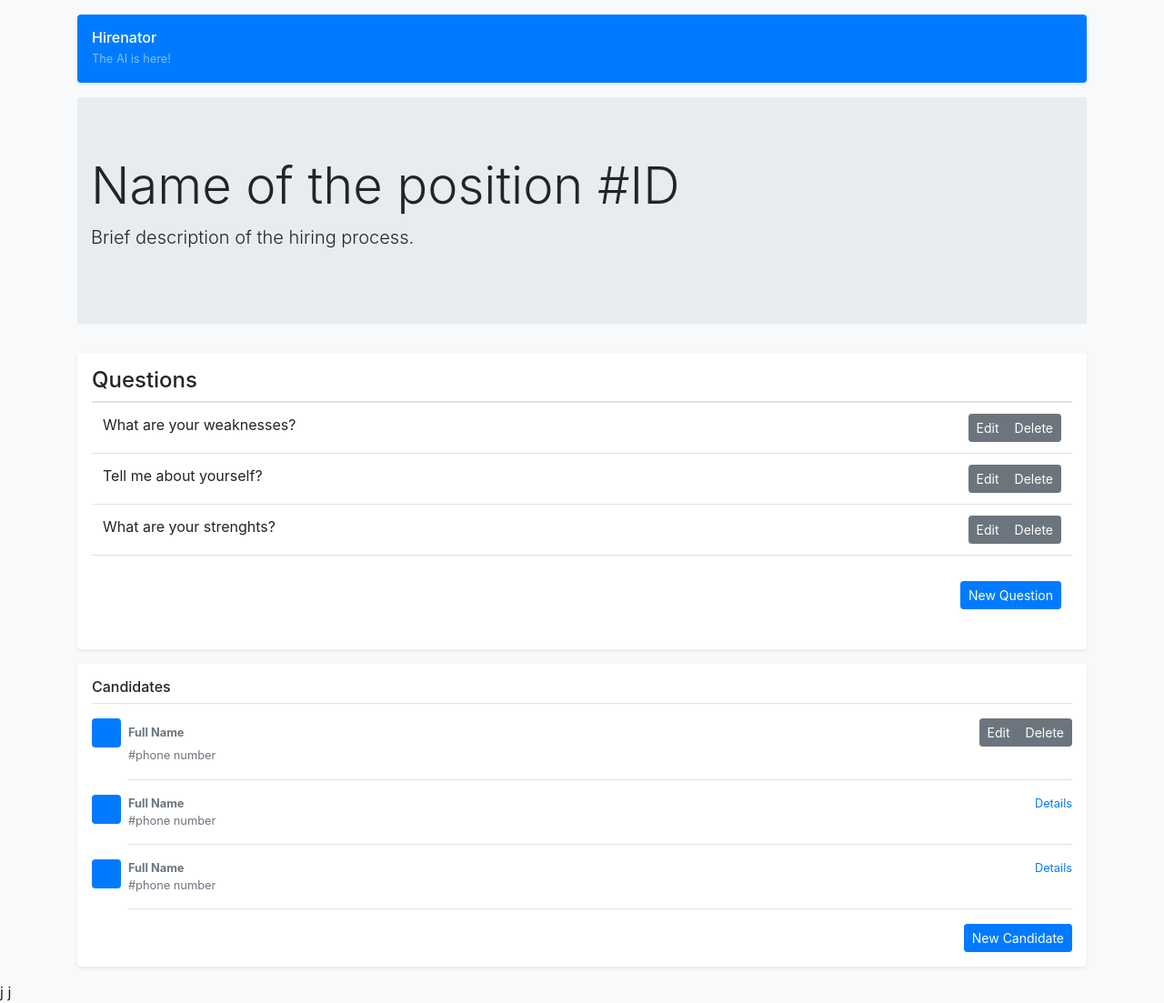
After one commit to gcgbarbosa/hackaz, a PHP site: page /manage_process.php in a window 1280 px wide. The commit adds this page. Shown: the whole page at 91% size. Run offline with PHP 8.4, Linux system fonts and the light colour scheme; some libraries are stand-ins or nearby versions.

Commit message:
changed crazy view to a table

```diff
--- /dev/null
+++ b/manage_process.php
@@ -0,0 +1,241 @@
+
+<!doctype html>
+<html lang="en">
+  <head>
+    <meta charset="utf-8">
+    <meta name="viewport" content="width=device-width, initial-scale=1, shrink-to-fit=no">
+    <meta name="description" content="">
+    <meta name="author" content="Mark Otto, Jacob Thornton, and Bootstrap contributors">
+    <meta name="generator" content="Jekyll v3.8.6">
+    <title>Manage Hiring Process - Hirenator</title>
+
+    <link rel="canonical" href="https://getbootstrap.com/docs/4.4/examples/offcanvas/">
+
+    <link rel="stylesheet"
+       href="https://stackpath.bootstrapcdn.com/bootstrap/4.4.1/css/bootstrap.min.css"
+       integrity="sha384-Vkoo8x4CGsO3+Hhxv8T/Q5PaXtkKtu6ug5TOeNV6gBiFeWPGFN9MuhOf23Q9Ifjh"
+       crossorigin="anonymous"
+    >
+
+    <!-- Favicons -->
+    <link rel="apple-touch-icon" href="/docs/4.4/assets/img/favicons/apple-touch-icon.png" sizes="180x180">
+    <link rel="icon" href="/docs/4.4/assets/img/favicons/favicon-32x32.png" sizes="32x32" type="image/png">
+    <link rel="icon" href="/docs/4.4/assets/img/favicons/favicon-16x16.png" sizes="16x16" type="image/png">
+    <link rel="manifest" href="/docs/4.4/assets/img/favicons/manifest.json">
+    <link rel="mask-icon" href="/docs/4.4/assets/img/favicons/safari-pinned-tab.svg" color="#563d7c">
+    <link rel="icon" href="/docs/4.4/assets/img/favicons/favicon.ico">
+    <meta name="msapplication-config" content="/docs/4.4/assets/img/favicons/browserconfig.xml">
+    <meta name="theme-color" content="#563d7c">
+
+
+    <style>
+      .bd-placeholder-img {
+        font-size: 1.125rem;
+        text-anchor: middle;
+        -webkit-user-select: none;
+        -moz-user-select: none;
+        -ms-user-select: none;
+        user-select: none;
+      }
+
+      @media (min-width: 768px) {
+        .bd-placeholder-img-lg {
+          font-size: 3.5rem;
+        }
+      }
+    </style>
+  </head>
+
+  <body class="bg-light">
+    <main role="main" class="container">
+      <div class="d-flex align-items-center p-3 my-3 text-white-50 bg-purple rounded shadow-sm bg-primary">
+        <!--img class="mr-3" src="/docs/4.4/assets/brand/bootstrap-outline.svg" alt="" width="48" height="48"-->
+        <div class="lh-100 ">
+          <h6 class="mb-0 text-white lh-100">Hirenator</h6>
+        <small>The AI is here!</small>
+        </div>
+      </div>
+
+      <!-- JUMBOTRON -->
+      <div class="jumbotron jumbotron-fluid">
+        <div class="container">
+          <h1 class="display-4">Name of the position #ID</h1>
+          <p class="lead">
+            Brief description of the hiring process.
+          </p>
+        </div>
+      </div>
+      <!-- END JUMBOTRON -->
+
+      <div class="p-3 bg-white rounded shadow-sm">
+        <h4 class="border-bottom border-gray pb-2 mb-0">Questions</h6>
+        <table class="table">
+          <tbody>
+            <tr>
+              <td class="w-75">What are your weaknesses?</td>
+              <td class="w-25">
+                <div class="btn-group float-right" role="group" aria-label="actions">
+                  <button type="button" class="btn btn-secondary btn-sm">Edit</button>
+                  <button type="button" class="btn btn-secondary btn-sm">Delete</button>
+                </div>
+              </td>
+              </td>
+            </tr>
+            <tr>
+              <td class="w-75">Tell me about yourself?</td>
+              <td class="w-25">
+                <div class="btn-group float-right" role="group" aria-label="actions">
+                  <button type="button" class="btn btn-secondary btn-sm">Edit</button>
+                  <button type="button" class="btn btn-secondary btn-sm">Delete</button>
+                </div>
+              </td>
+              </td>
+            </tr>
+            <tr>
+              <td class="w-75">What are your strenghts?</td>
+              <td class="w-25">
+                <div class="btn-group float-right" role="group" aria-label="actions">
+                  <button type="button" class="btn btn-secondary btn-sm">Edit</button>
+                  <button type="button" class="btn btn-secondary btn-sm">Delete</button>
+                </div>
+              </td>
+              </td>
+            </tr>
+            <tr>
+              <td class="w-75"></td>
+              <td class="w-25">
+                <small class="d-block text-right mt-3">
+                  <!-- Button trigger modal -->
+                  <button type="button" class="btn btn-primary btn-sm" data-toggle="modal" data-target="#new-question">
+                    New Question
+                  </button>
+                </small>
+              </td>
+            </tr>
+          </tbody>
+        </table>
+      </div>
+
+
+      <div class="my-3 p-3 bg-white rounded shadow-sm">
+        <h6 class="border-bottom border-gray pb-2 mb-0">Candidates</h6>
+        <div class="media text-muted pt-3">
+        <svg class="bd-placeholder-img mr-2 rounded" width="32" height="32" xmlns="http://www.w3.org/2000/svg" preserveAspectRatio="xMidYMid slice" focusable="false" role="img" aria-label="Placeholder: 32x32"><title>Placeholder</title><rect width="100%" height="100%" fill="#007bff"/><text x="50%" y="50%" fill="#007bff" dy=".3em">32x32</text></svg>
+          <div class="media-body pb-3 mb-0 small lh-125 border-bottom border-gray">
+            <div class="d-flex justify-content-between align-items-center w-100">
+              <strong class="text-gray-dark">Full Name</strong>
+               <div class="btn-group" role="group" aria-label="Basic example">
+                <button type="button" class="btn btn-secondary btn-sm">Edit</button>
+                <button type="button" class="btn btn-secondary btn-sm">Delete</button>
+              </div>
+            </div>
+            <span class="d-block">#phone number</span>
+          </div>
+        </div>
+        <div class="media text-muted pt-3">
+          <svg class="bd-placeholder-img mr-2 rounded" width="32" height="32" xmlns="http://www.w3.org/2000/svg" preserveAspectRatio="xMidYMid slice" focusable="false" role="img" aria-label="Placeholder: 32x32"><title>Placeholder</title><rect width="100%" height="100%" fill="#007bff"/><text x="50%" y="50%" fill="#007bff" dy=".3em">32x32</text></svg>
+          <div class="media-body pb-3 mb-0 small lh-125 border-bottom border-gray">
+            <div class="d-flex justify-content-between align-items-center w-100">
+              <strong class="text-gray-dark">Full Name</strong>
+              <a href="#">Details</a>
+            </div>
+            <span class="d-block">#phone number</span>
+          </div>
+        </div>
+        <div class="media text-muted pt-3">
+          <svg class="bd-placeholder-img mr-2 rounded" width="32" height="32" xmlns="http://www.w3.org/2000/svg" preserveAspectRatio="xMidYMid slice" focusable="false" role="img" aria-label="Placeholder: 32x32"><title>Placeholder</title><rect width="100%" height="100%" fill="#007bff"/><text x="50%" y="50%" fill="#007bff" dy=".3em">32x32</text></svg>
+          <div class="media-body pb-3 mb-0 small lh-125 border-bottom border-gray">
+            <div class="d-flex justify-content-between align-items-center w-100">
+              <strong class="text-gray-dark">Full Name</strong>
+              <a href="#">Details</a>
+            </div>
+            <span class="d-block">#phone number</span>
+          </div>
+        </div>
+        <small class="d-block text-right mt-3">
+          <!-- Button trigger modal -->
+          <button type="button" class="btn btn-primary btn-sm" data-toggle="modal" data-target="#new-candidate">
+            New Candidate
+          </button>
+        </small>
+      </div>
+    </main>
+
+    <!-- Optional JavaScript -->
+    <!-- jQuery first, then Popper.js, then Bootstrap JS -->
+    <script src="https://code.jquery.com/jquery-3.4.1.slim.min.js" integrity="sha384-J6qa4849blE2+poT4WnyKhv5vZF5SrPo0iEjwBvKU7imGFAV0wwj1yYfoRSJoZ+n" crossorigin="anonymous"></script>
+    <script src="https://cdn.jsdelivr.net/npm/popper.js@1.16.0/dist/umd/popper.min.js" integrity="sha384-Q6E9RHvbIyZFJoft+2mJbHaEWldlvI9IOYy5n3zV9zzTtmI3UksdQRVvoxMfooAo" crossorigin="anonymous"></script>
+    <script src="https://stackpath.bootstrapcdn.com/bootstrap/4.4.1/js/bootstrap.min.js" integrity="sha384-wfSDF2E50Y2D1uUdj0O3uMBJnjuUD4Ih7YwaYd1iqfktj0Uod8GCExl3Og8ifwB6" crossorigin="anonymous"></script>
+
+    <script
+      src="/docs/4.4/dist/js/bootstrap.bundle.min.js"
+      integrity="sha384-6khuMg9gaYr5AxOqhkVIODVIvm9ynTT5J4V1cfthmT+emCG6yVmEZsRHdxlotUnm" crossorigin="anonymous">
+    </script>
+
+
+    <!-- MODAL NEW CANDIDATE -->
+    <div class="modal fade" id="new-candidate" tabindex="-1" role="dialog" aria-labelledby="new-candidate-modal-center-title" aria-hidden="true">
+      <div class="modal-dialog modal-dialog-centered" role="document">
+        <div class="modal-content">
+          <div class="modal-header">
+            <h5 class="modal-title" id="new-candidate-title">Add new candidate</h5>
+            <button type="button" class="close" data-dismiss="modal" aria-label="Close">
+              <span aria-hidden="true">&times;</span>
+            </button>
+          </div>
+          <div class="modal-body">
+            <form>
+              <div class="form-group row">
+                <label for="colFormLabel" class="col-sm-2 col-form-label">Name</label>
+                <div class="col-sm-10">
+                  <input class="form-control" id="colFormLabel" placeholder="Lula Livre">
+                </div>
+              </div>
+              <div class="form-group row">
+                <label for="colFormLabel" class="col-sm-2 col-form-label">Phone</label>
+                <div class="col-sm-10">
+                  <input class="form-control" id="colFormLabel" placeholder="+55 73 991191291">
+                </div>
+              </div>
+            </form>
+          </div>
+          <div class="modal-footer">
+            <button type="button" class="btn btn-secondary" data-dismiss="modal">Close</button>
+            <button type="button" class="btn btn-primary">Save changes</button>
+          </div>
+        </div>
+      </div>
+    </div>
+    <!-- END MODAL NEW CANDIDATE -->j
+
+    <!-- MODAL NEW QUESTION -->
+    <div class="modal fade" id="new-question" tabindex="-1" role="dialog" aria-labelledby="new-question-modal-center-title" aria-hidden="true">
+      <div class="modal-dialog modal-dialog-centered" role="document">
+        <div class="modal-content">
+          <div class="modal-header">
+            <h5 class="modal-title" id="new-question-title">Add new question</h5>
+            <button type="button" class="close" data-dismiss="modal" aria-label="Close">
+              <span aria-hidden="true">&times;</span>
+            </button>
+          </div>
+          <div class="modal-body">
+            <form>
+              <div class="form-group row">
+                <label for="colFormLabel" class="col-sm-2 col-form-label">Question</label>
+                <div class="col-sm-10">
+                  <textarea class="form-control" id="colFormLabel" placeholder="?"></textarea>
+                </div>
+              </div>
+            </form>
+          </div>
+          <div class="modal-footer">
+            <button type="button" class="btn btn-secondary" data-dismiss="modal">Close</button>
+            <button type="button" class="btn btn-primary">Save changes</button>
+          </div>
+        </div>
+      </div>
+    </div>
+    <!-- END MODAL NEW CANDIDATE -->j
+
+  </body>
+</html>
```
Also changed, not shown: dashboard.php (+46 -68 lines).
